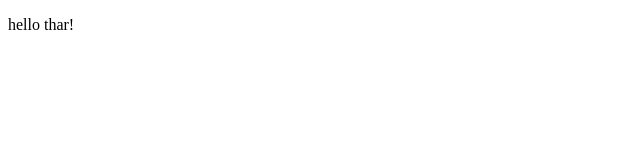
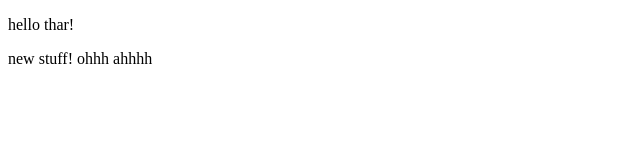
Before and after one commit to ghettocow/basic_repo, a plain HTML site: page index.html in a window 1280 px wide. Shown: the whole page, without its empty margins (0-640 px from the left). Drawn offline with Linux system fonts and the light colour scheme.

Commit message:
added more content to index.html

```diff
--- a/index.html
+++ b/index.html
@@ -6,5 +6,6 @@
 	</head>
 	<body>
 		<p>hello thar!</p>
+		<p>new stuff! ohhh ahhhh</p>
 	</body>
 </html>
```
